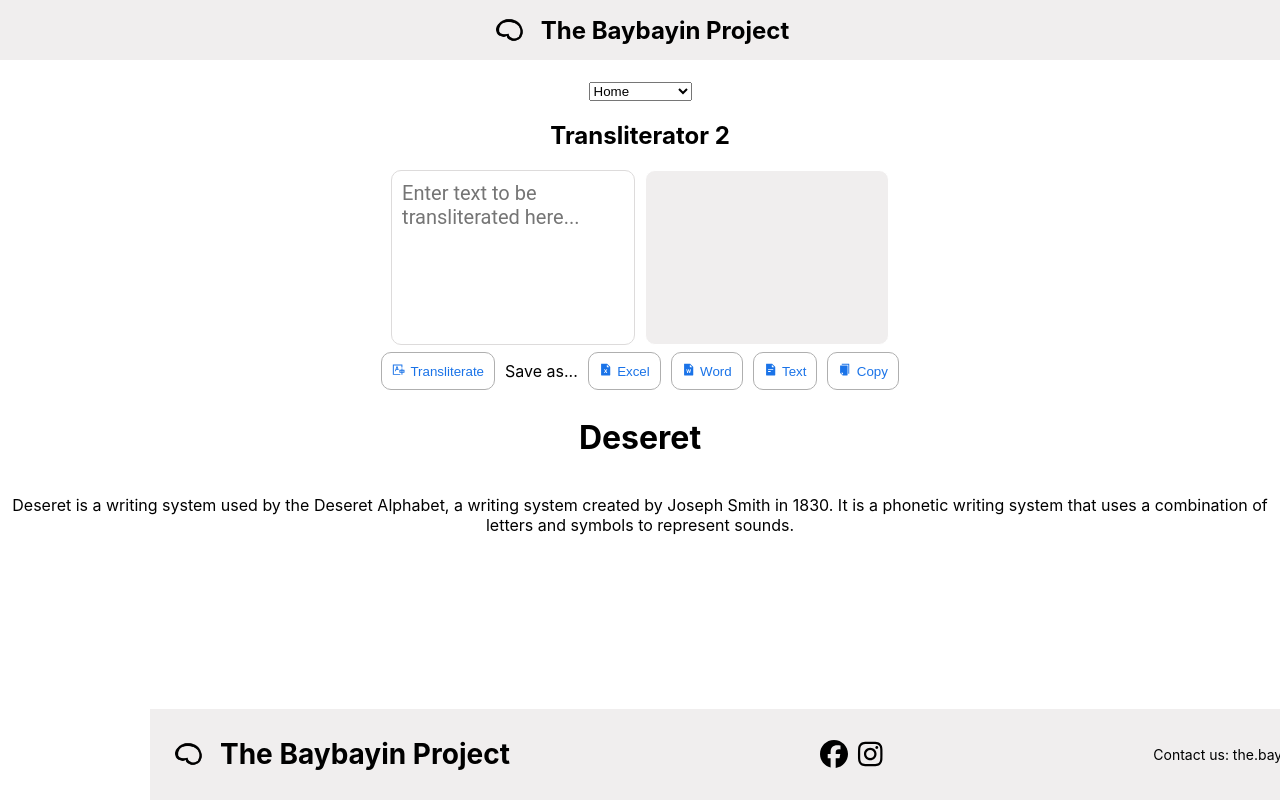
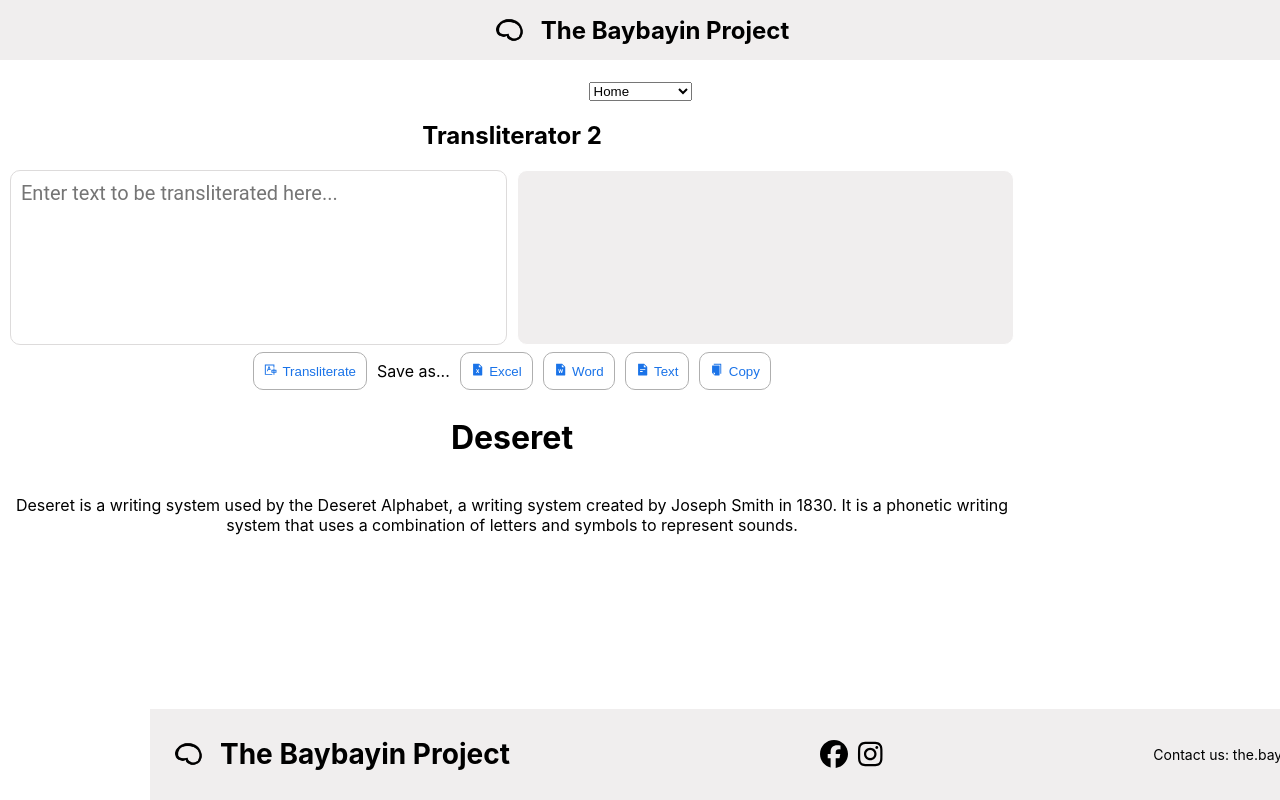
Before and after one commit to cmckinney-59/the-baybayin-project, a React (Vite) app: page /deseret in a window 1280 px wide. Built offline with nearby package versions, Linux system fonts and the light colour scheme.

Commit message:
changed some css

```diff
--- a/src/index.css
+++ b/src/index.css
@@ -13,8 +13,8 @@ body {
 main {
   display: flex;
   flex-direction: column;
-  align-items: center;
-  justify-content: center;
+  width: 80%;
+  height: 80%;
 }
 
 code {
```
